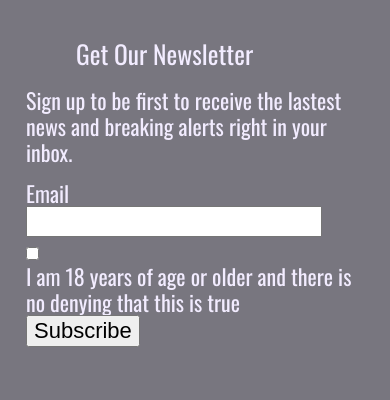
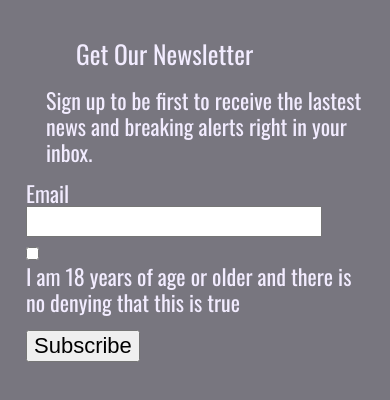
Before and after one commit to dmarti41/Lab-3-DM, a plain HTML site: page index.html in a window 390 px wide. Drawn offline with nearby package versions, Linux system fonts and the light colour scheme; a script that the page names is missing; a web font is replaced by a local one.

Commit message:
adding padding to p tag

```diff
--- a/css/screen.css
+++ b/css/screen.css
@@ -219,6 +219,11 @@ label {
 	p
 	{
 		margin-bottom: 15px;
+		padding-left: 20px;
+	}
+	#input-submit
+	{
+	margin-top: 15px;
 	}
 }
 
```
